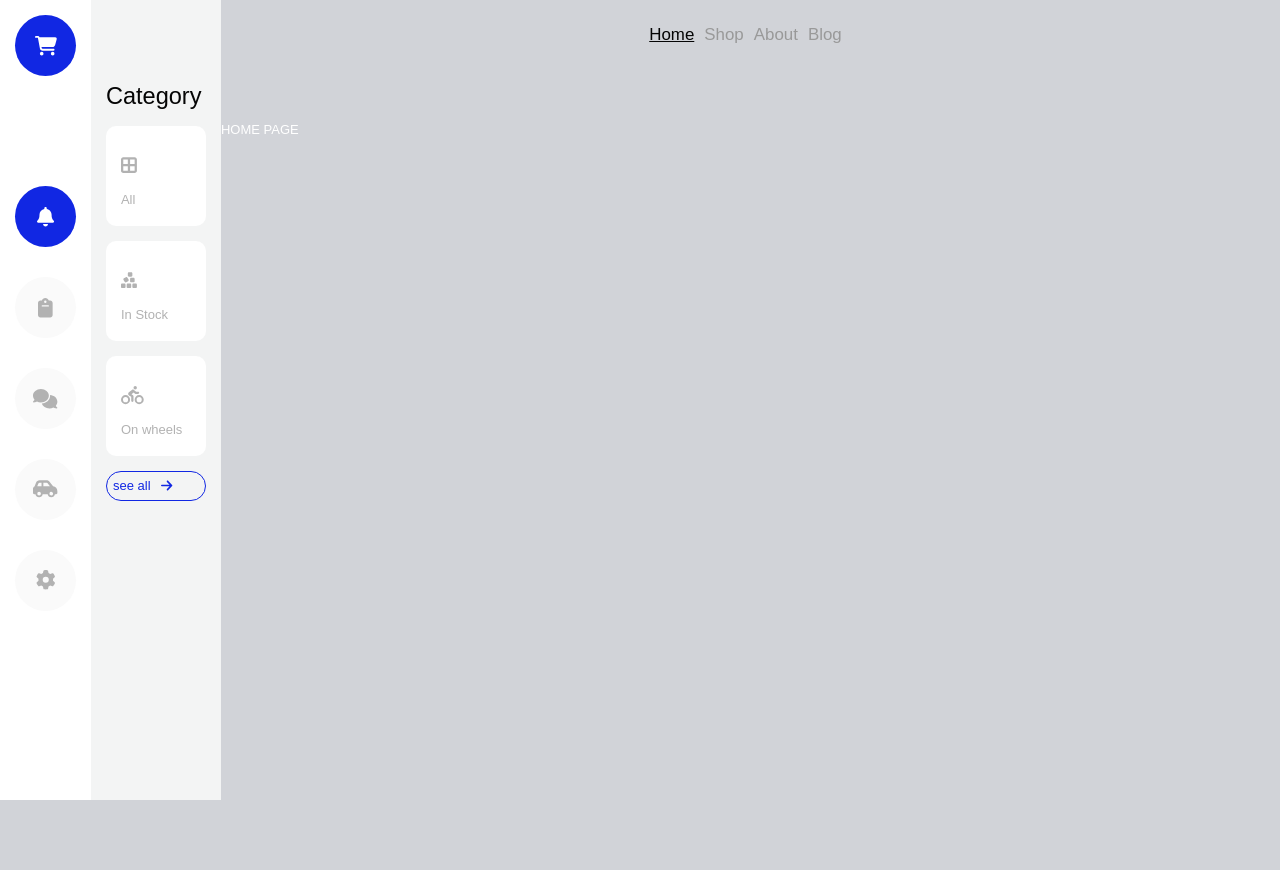
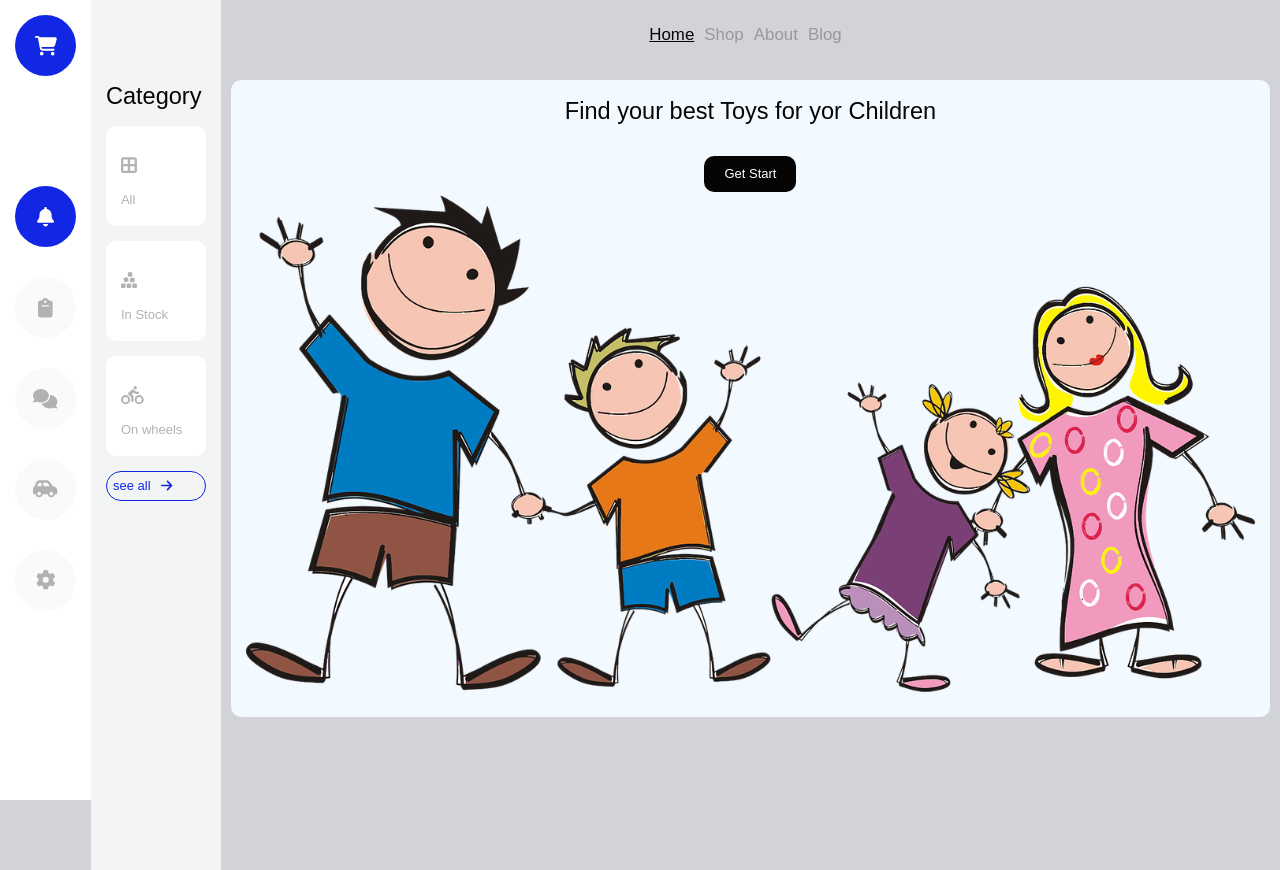
Before and after one commit to chenMordechai/toy-frontend, a React (Vite) app: page / in a window 1280 px wide. Before the commit the page ends 800 px from the top, so only its background shows below. Built offline with nearby package versions, Linux system fonts and the light colour scheme.

Commit message:
home page

```diff
--- a/src/cpms/ToyFilter.jsx
+++ b/src/cpms/ToyFilter.jsx
@@ -20,7 +20,7 @@ export function ToyFilter({ filterBy, onSetFilterBy, handleLabelChange }) {
             <form >
                 <label htmlFor="name">Name:</label>
                 <input onChange={handleChange} value={filterBy.name} type="text" id="name" name="name" />
-                {/*
+
                 <label htmlFor="price">Max Price:</label>
                 <input onChange={handleChange} value={filterBy.price} type="number" id="price" name="price" />
 
@@ -37,7 +37,7 @@ export function ToyFilter({ filterBy, onSetFilterBy, handleLabelChange }) {
                 <ul className="labels">
                     {labelsToShow.map((label, idx) =>
                         <Label key={idx} labels={filterBy.labels} label={label} idx={idx} handleLabelChange={handleLabelChange} />)}
-                </ul> */}
+                </ul>
             </form>
 
 
--- a/src/pages/HomePage.jsx
+++ b/src/pages/HomePage.jsx
@@ -1,10 +1,19 @@
 
 
+import { Link } from 'react-router-dom'
+import logoUrl from '../assets/img/logo.png'
 
 export function HomePage() {
     return (
         <section className="home-page">
-            <h2>Home Page</h2>
+
+            <div>
+                <h3>Find your best Toys for yor Children</h3>
+                {/* <button className="btn dark" onClick={onToggleFilter}>Get Start</button> */}
+                <Link className="btn dark" to="/toy">Get Start</Link>
+            </div>
+            <img src={logoUrl} />
+
         </section>
     )
 }
--- a/src/pages/ToyIndex.jsx
+++ b/src/pages/ToyIndex.jsx
@@ -23,7 +23,7 @@ export function ToyIndex() {
     const labels = toyService.getLabels()
 
     // const [sortByToEdit, setSortByToEdit] = useState(toyService.getDefaultSort())
-    const [isFilterOpen, setisFilterOpen] = useState(false)
+    // const [isFilterOpen, setisFilterOpen] = useState(false)
 
     useEffect(() => {
         // console.log('sortByToEdit:', sortByToEdit)
@@ -81,18 +81,18 @@ export function ToyIndex() {
             </section> */}
 
             <section className="filter-container">
-                {isFilterOpen && <section>
-                    <ToyFilter filterBy={filterBy} onSetFilterBy={onSetFilterBy} handleLabelChange={handleLabelChange} />
+                <section>
+                    <ToyFilter filterBy={filterBy} onSetFilterBy={onSetFilterBy} handleLabelChange={handleLabelChange} labelsToShow={labels} />
                     <ToySort sortBy={sortBy} onSetSortBy={onSetSortBy} />
                     <button><Link to="/toy/edit">Add New Toy</Link></button>
-                </section>}
-                {!isFilterOpen && <section >
+                </section>
+                {/* {!isFilterOpen && <section >
                     <div>
                         <h3>Find your best Toys for yor Children</h3>
                         <button className="btn dark" onClick={onToggleFilter}>Get Start</button>
                     </div>
                     <img src={logoUrl} />
-                </section>}
+                </section>} */}
             </section>
 
             <section className="list-container">
--- a/src/style/base/_layout.scss
+++ b/src/style/base/_layout.scss
@@ -33,6 +33,8 @@
   main {
     grid-area: main;
     background-color: $clr3;
+    min-height: 100vh;
+    padding: $pad1;
   }
 }
 
--- /dev/null
+++ b/src/style/cmps/_HomePage.scss
@@ -0,0 +1,23 @@
+.home-page {
+    background-color: $clr4;
+    border-radius: 10px;
+    padding: $pad2;
+
+    div {
+        display: flex;
+        flex-direction: column;
+        align-items: center;
+        gap: $pad2;
+        text-align: center;
+
+        h3 {
+            color: $clr6;
+        }
+
+        img {
+            // height: 100%;
+            // height: ;
+            // width: 200px;
+        }
+    }
+}
--- a/src/style/main.scss
+++ b/src/style/main.scss
@@ -15,6 +15,7 @@
 @import "cmps/CategoryList";
 @import "cmps/CategoryPreview";
 
+@import "cmps/HomePage";
 @import "cmps/ToyIndex";
 
 @import "cmps/UserMsg";
```
